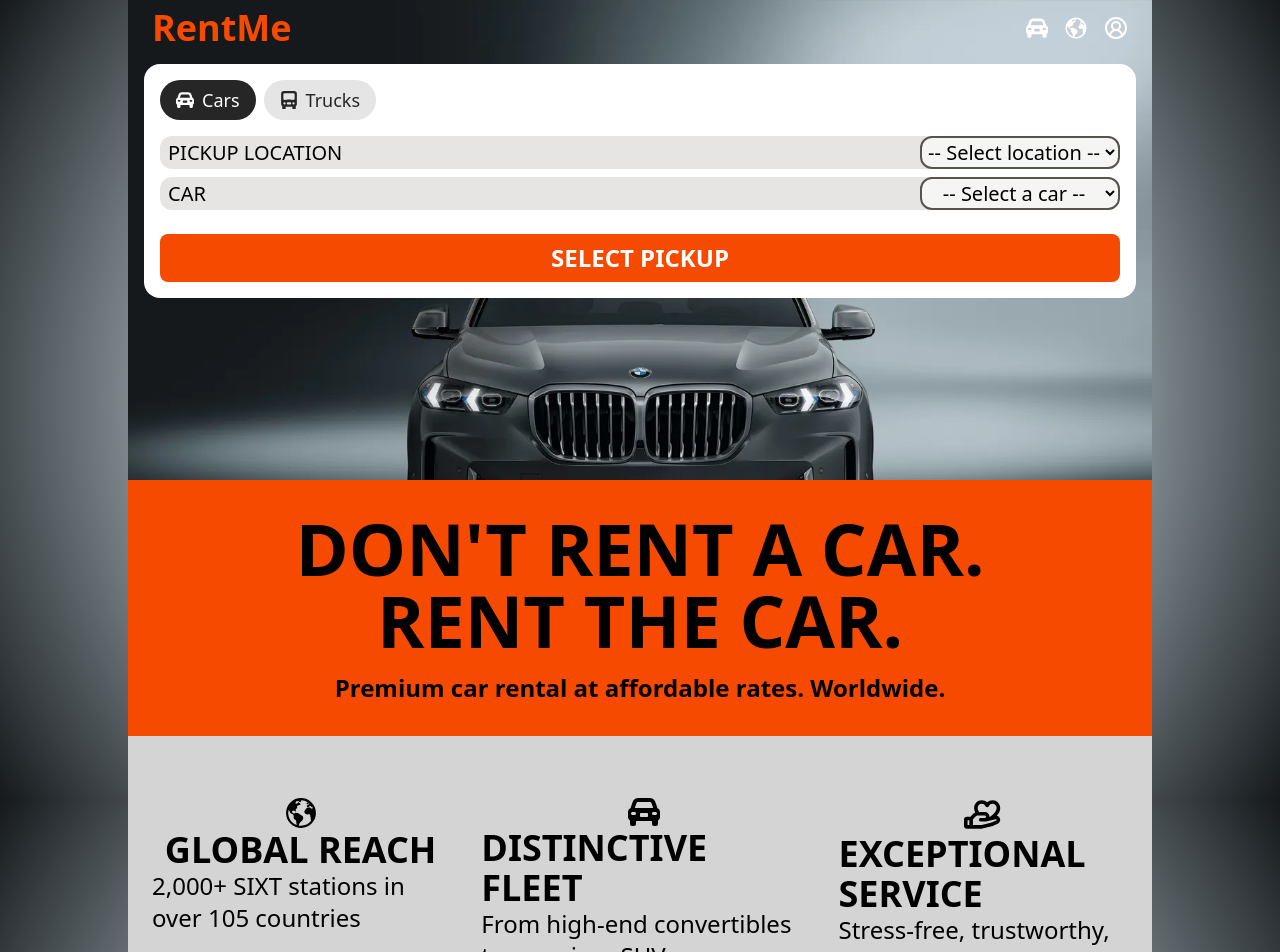
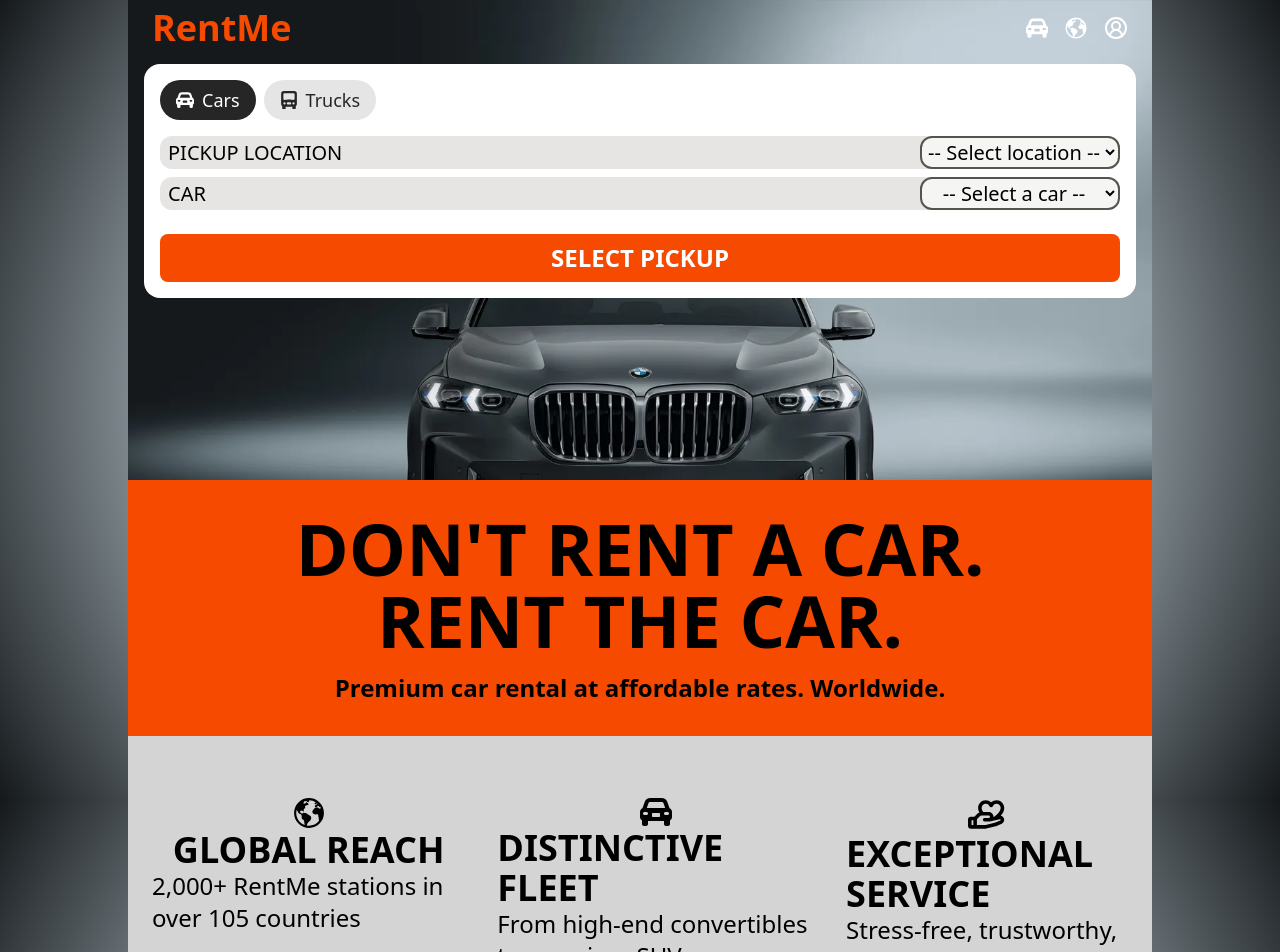
Before and after one commit to michelezedda/rentme, a React (Vite) app: page / in a window 1280 px wide. Shown: the top 952 px of the page. Built offline with nearby package versions, Linux system fonts and the light colour scheme; a web font is replaced by a local one; what tailwindcss-motion would draw is missing.

Commit message:
typo correction

```diff
--- a/src/components/Hero.jsx
+++ b/src/components/Hero.jsx
@@ -11,7 +11,7 @@ function Hero() {
             <IoEarth className="size-8.5" />
             <h3 className="text-4xl font-semibold">GLOBAL REACH</h3>
             <p className="text-2xl">
-              2,000+ SIXT stations in over 105 countries
+              2,000+ RentMe stations in over 105 countries
             </p>
           </div>
           <div className="place-items-center mt-10 md:mt-0">
```
